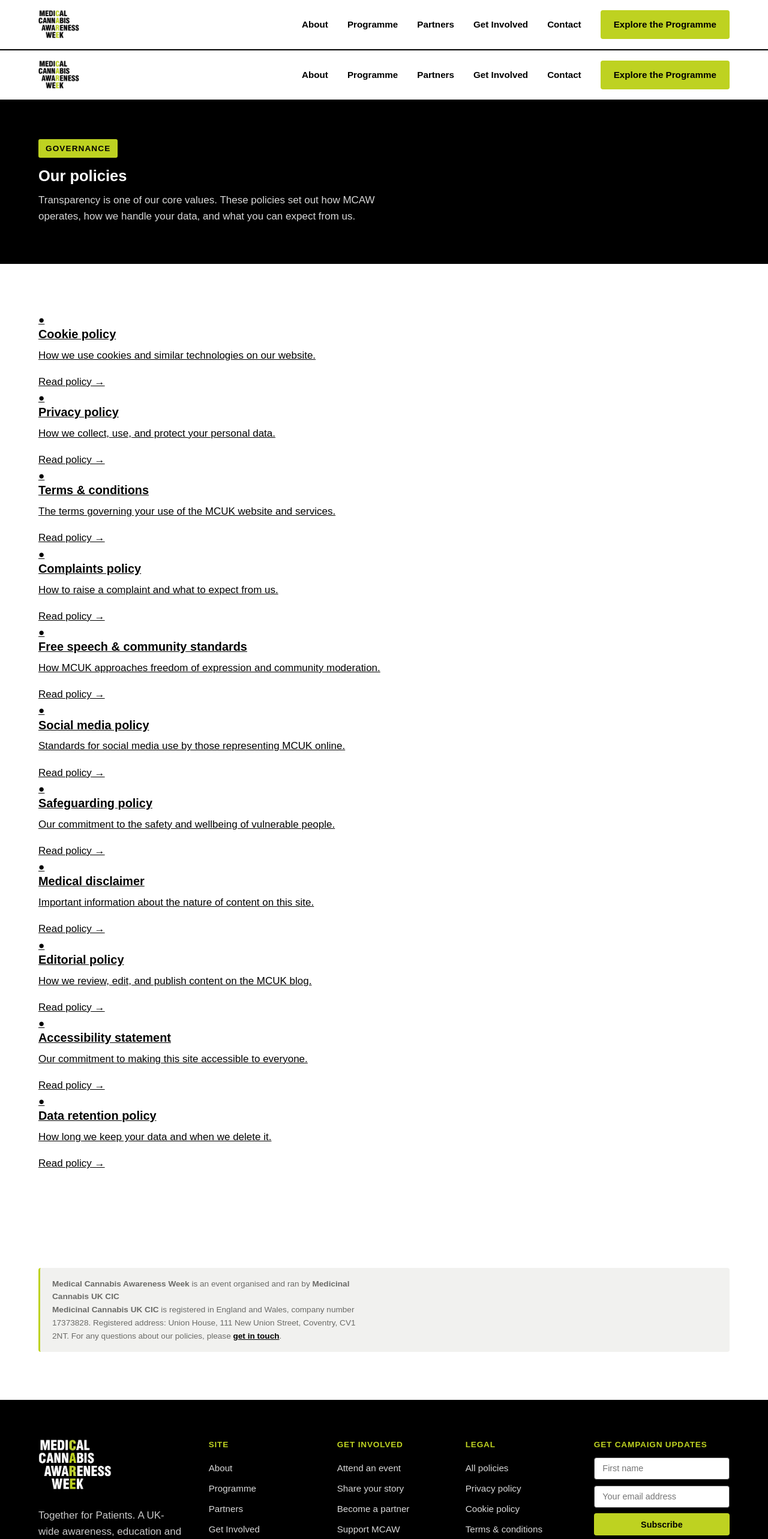
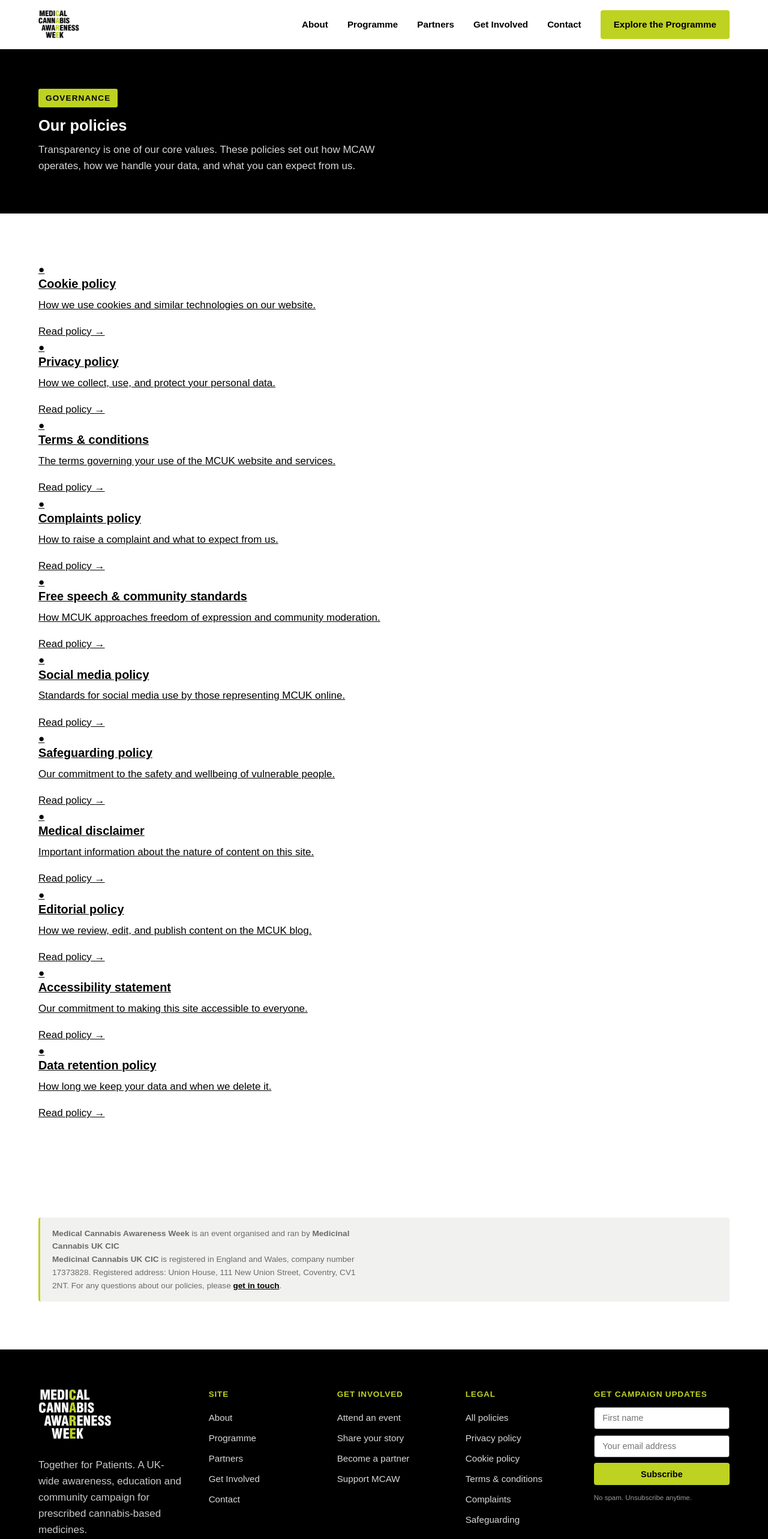
Before and after one commit to the-lexolotl/medcannaw, a Next.js app: page /policies in a window 1280 px wide. Shown: the top 2566 px of the page at 60% size. Built offline with nearby package versions, Linux system fonts and the light colour scheme; a web font is replaced by a local one.

Commit message:
policy page debug

```diff
--- a/app/policies/page.tsx
+++ b/app/policies/page.tsx
@@ -1,7 +1,5 @@
-import Nav from '../../components/Nav'
-import Footer from '../../components/Footer'
+import type { Metadata } from 'next'
 import Link from 'next/link'
-import type { Metadata } from 'next'
 
 export const metadata: Metadata = {
   title: 'Policies',
@@ -25,7 +23,6 @@
 export default function Policies() {
   return (
     <>
-      <Nav />
       <main>
         <section className="page-hero">
           <div className="container">
@@ -61,7 +58,6 @@
           </div>
         </section>
       </main>
-      <Footer />
     </>
   )
 }
```
